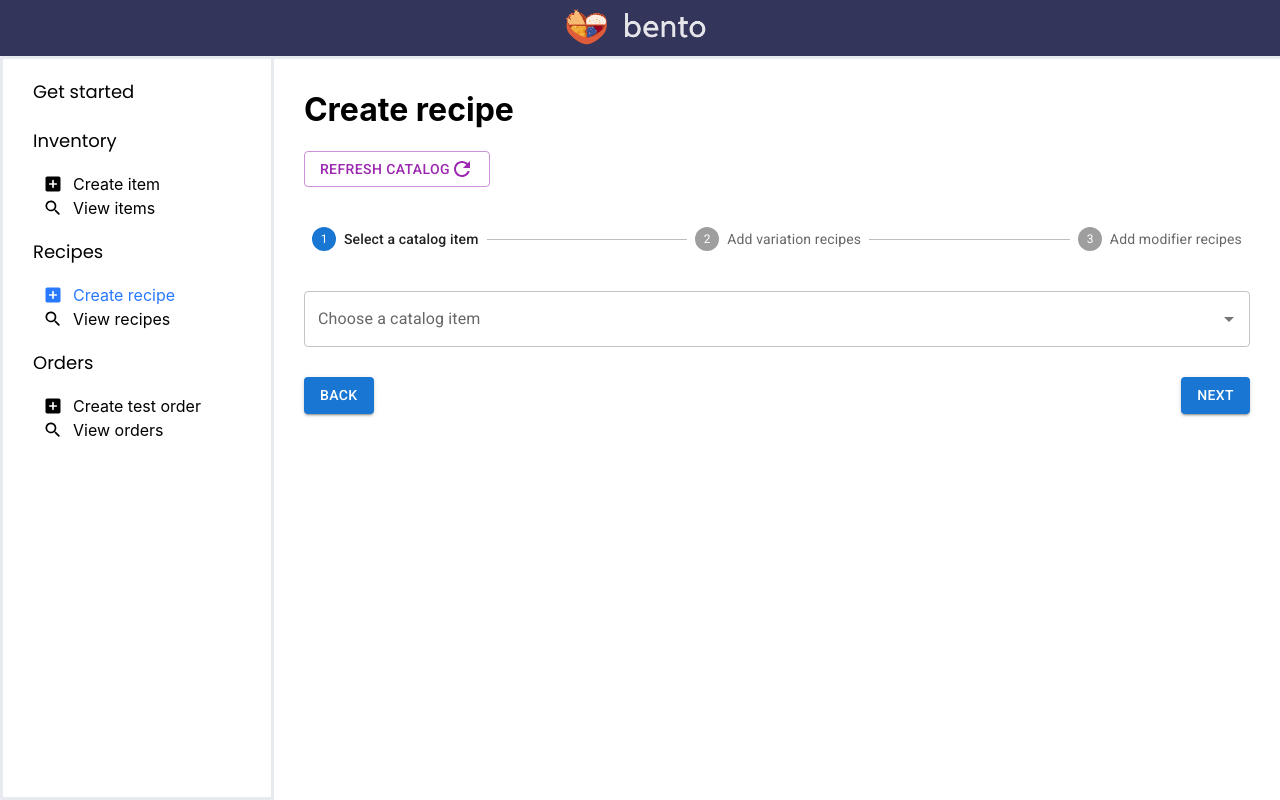
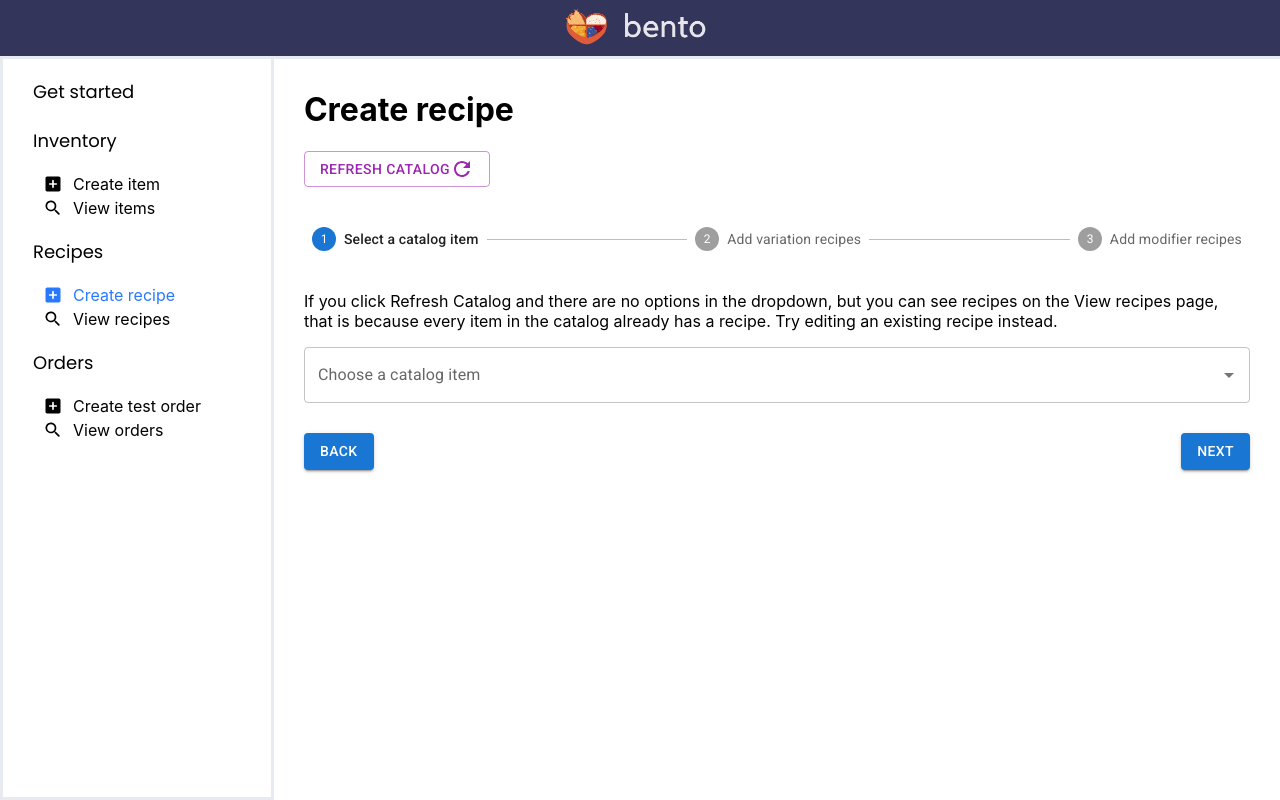
Before and after one commit to onmyraedar/square-unboxed-2022, a React (Create React App) app in the folder client/: page /recipe/create in a window 1280 px wide. Built offline with nearby package versions, Linux system fonts and the light colour scheme; no server answers.

Commit message:
Add instructions to the first recipe creation step
If every catalog item has a recipe, the user may not see any items in the catalog item select dropdown.

Add text to clarify this behavior so the user is not confused.

```diff
--- a/client/src/components/SelectCatalogItemStep.js
+++ b/client/src/components/SelectCatalogItemStep.js
@@ -18,6 +18,10 @@ function SelectCatalogItemStep(props) {
 
   return(
     <div>
+      <p>If you click Refresh Catalog and there are no options in the dropdown,
+        but you can see recipes on the View recipes page, that is because every
+        item in the catalog already has a recipe. Try editing an existing recipe instead.
+      </p>
       <Autocomplete
         autoHighlight
         disablePortal
```
